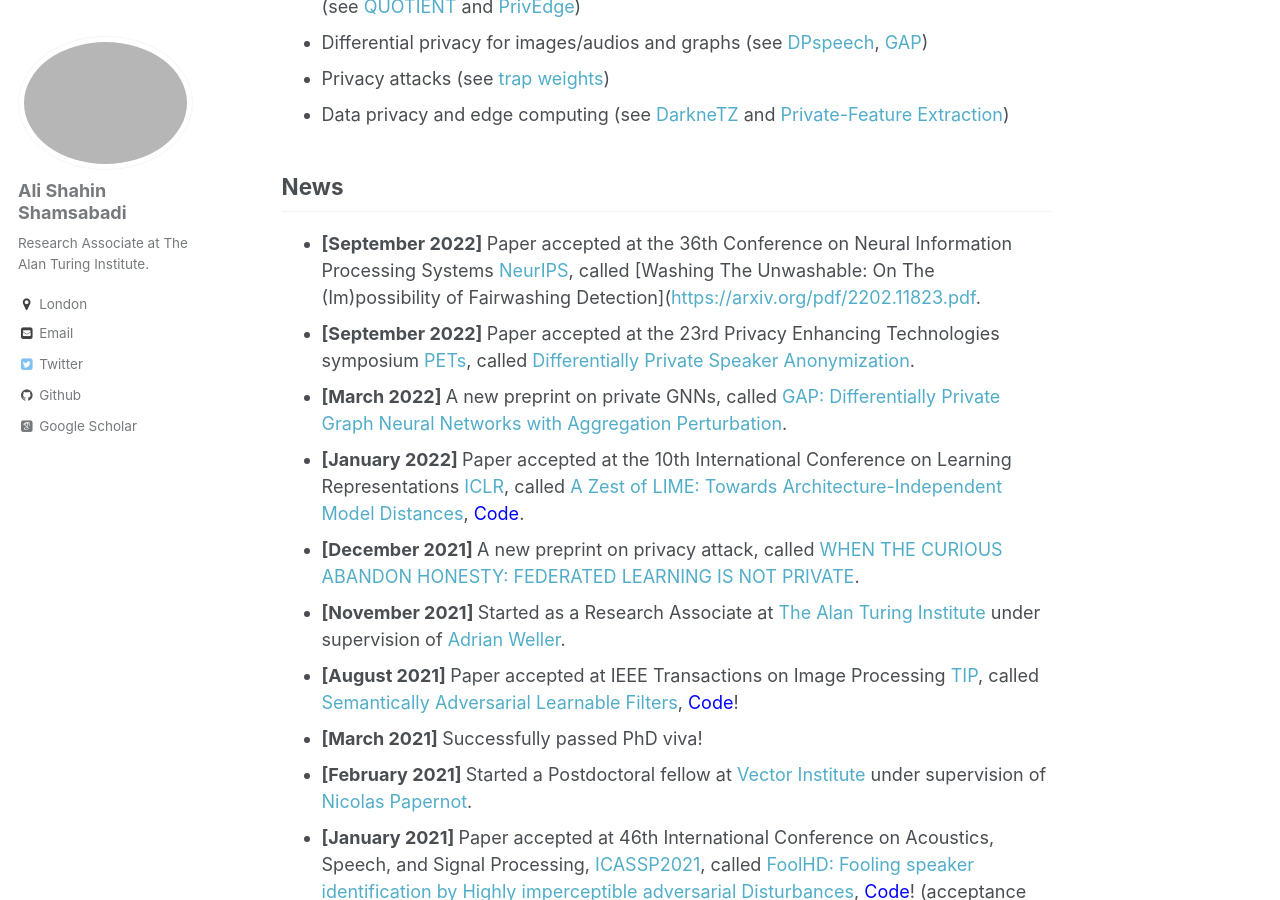
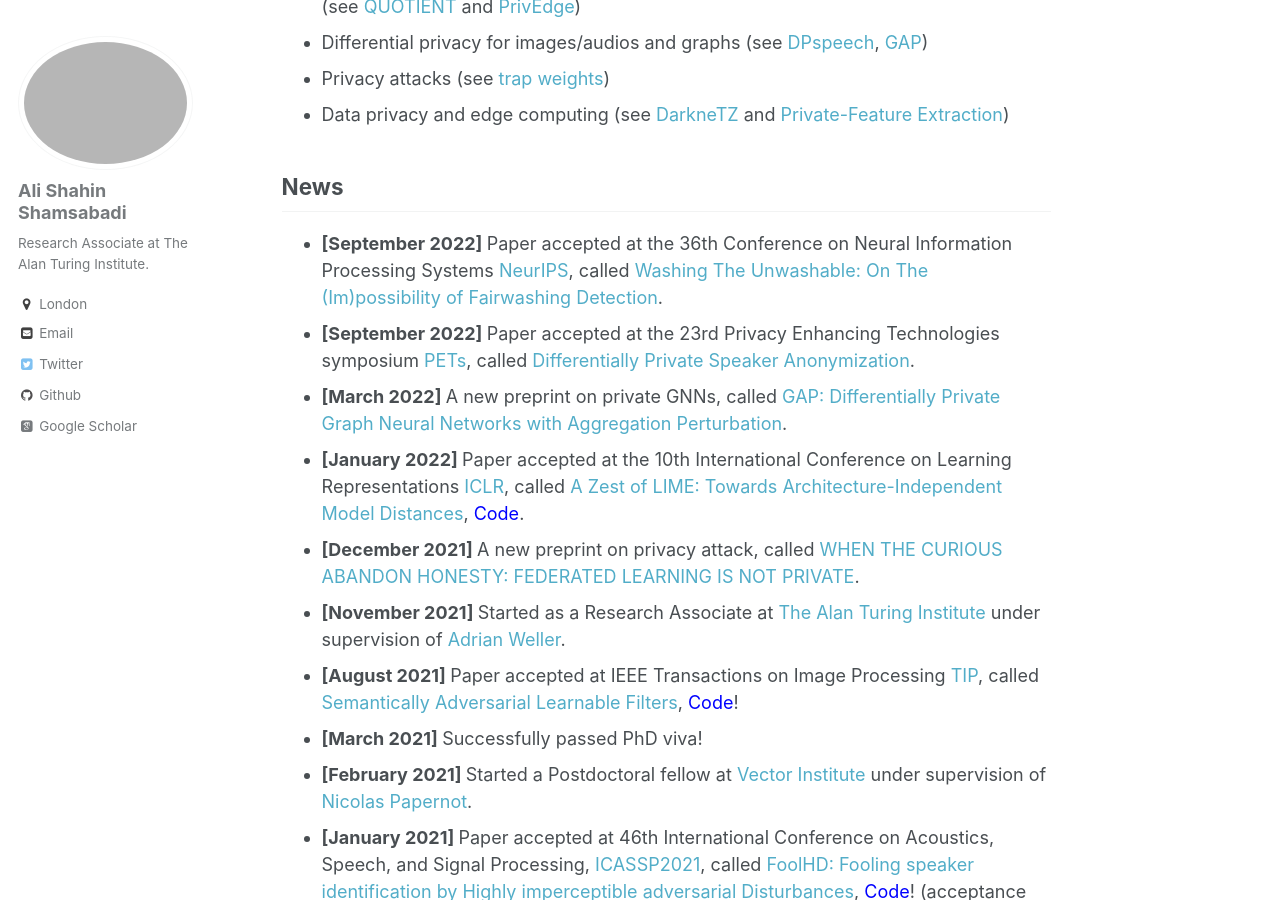
Before and after one commit to AliShahin/AliShahin.github.io, a Jekyll site: the page built from _pages/about.md, in a window 1280 px wide and 900 px high, scrolled down 727 px. Built offline with Jekyll 4.4.1, drawn with Linux system fonts in a browser that asks for light colours; some web fonts are replaced; part of the change alters nothing that is shown.

Commit message:
Update about.md

```diff
--- a/_pages/about.md
+++ b/_pages/about.md
@@ -22,7 +22,7 @@ My research interests and recent works include:
 - Data privacy and edge computing (see [DarkneTZ](https://arxiv.org/pdf/2004.05703) and [Private-Feature Extraction](https://arxiv.org/pdf/1802.03151.pdf))
 
 ## News
-- <b> [September 2022] </b> Paper accepted at the 36th Conference on Neural Information Processing Systems [NeurIPS](https://neurips.cc), called [Washing The Unwashable: On The (Im)possibility of Fairwashing Detection]([https://arxiv.org/pdf/2202.11823.pdf](https://nips.cc/Conferences/2022/Schedule?showEvent=54741).
+- <b> [September 2022] </b> Paper accepted at the 36th Conference on Neural Information Processing Systems [NeurIPS](https://neurips.cc), called [Washing The Unwashable: On The (Im)possibility of Fairwashing Detection](https://nips.cc/Conferences/2022/Schedule?showEvent=54741).
 - <b> [September 2022] </b> Paper accepted at the 23rd Privacy Enhancing Technologies symposium [PETs](https://petsymposium.org/index.php), called [Differentially Private Speaker Anonymization](https://arxiv.org/pdf/2202.11823.pdf).
 - <b> [March 2022] </b> A new preprint on private GNNs, called [GAP: Differentially Private Graph Neural Networks with Aggregation Perturbation](https://arxiv.org/pdf/2203.00949.pdf).
 - <b> [January 2022] </b> Paper accepted at the 10th International Conference on Learning Representations [ICLR](https://iclr.cc), called [A Zest of LIME: Towards Architecture-Independent Model Distances](https://openreview.net/forum?id=OUz_9TiTv9j), [<font color="blue">Code</font>](https://github.com/cleverhans-lab/Zest-Model-Distance).
```
